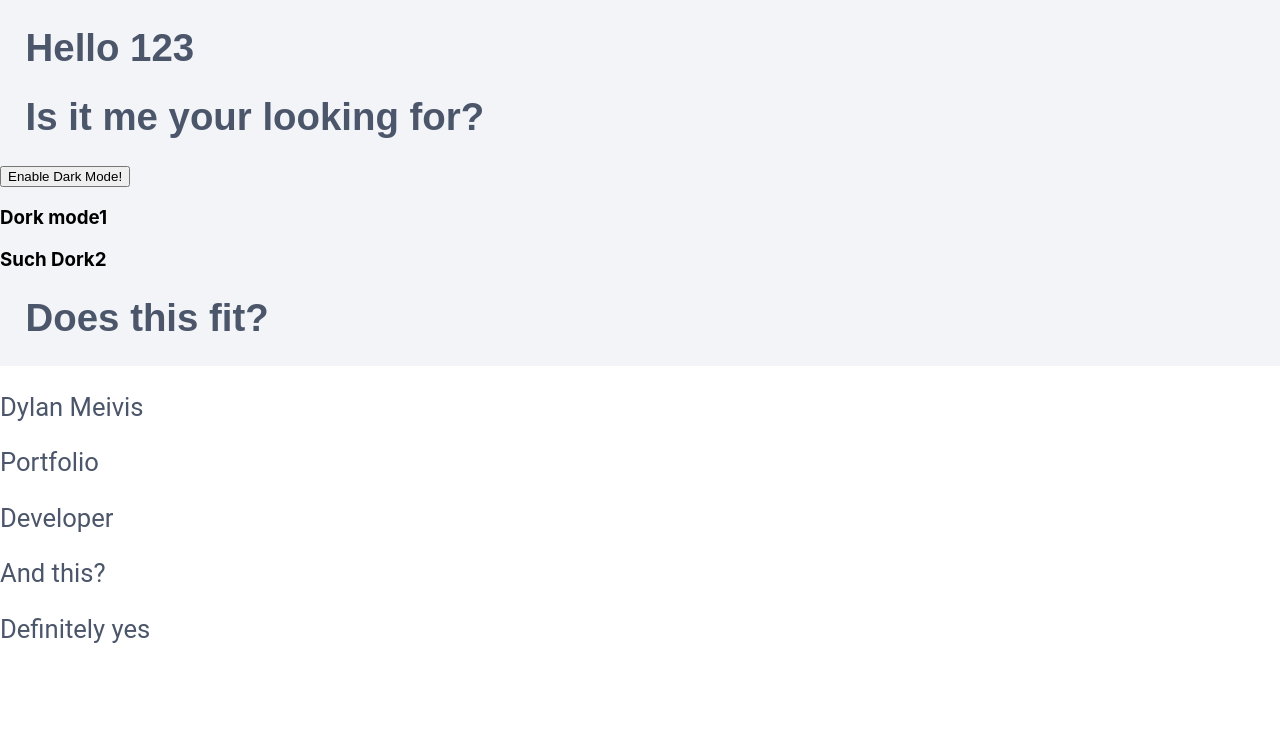
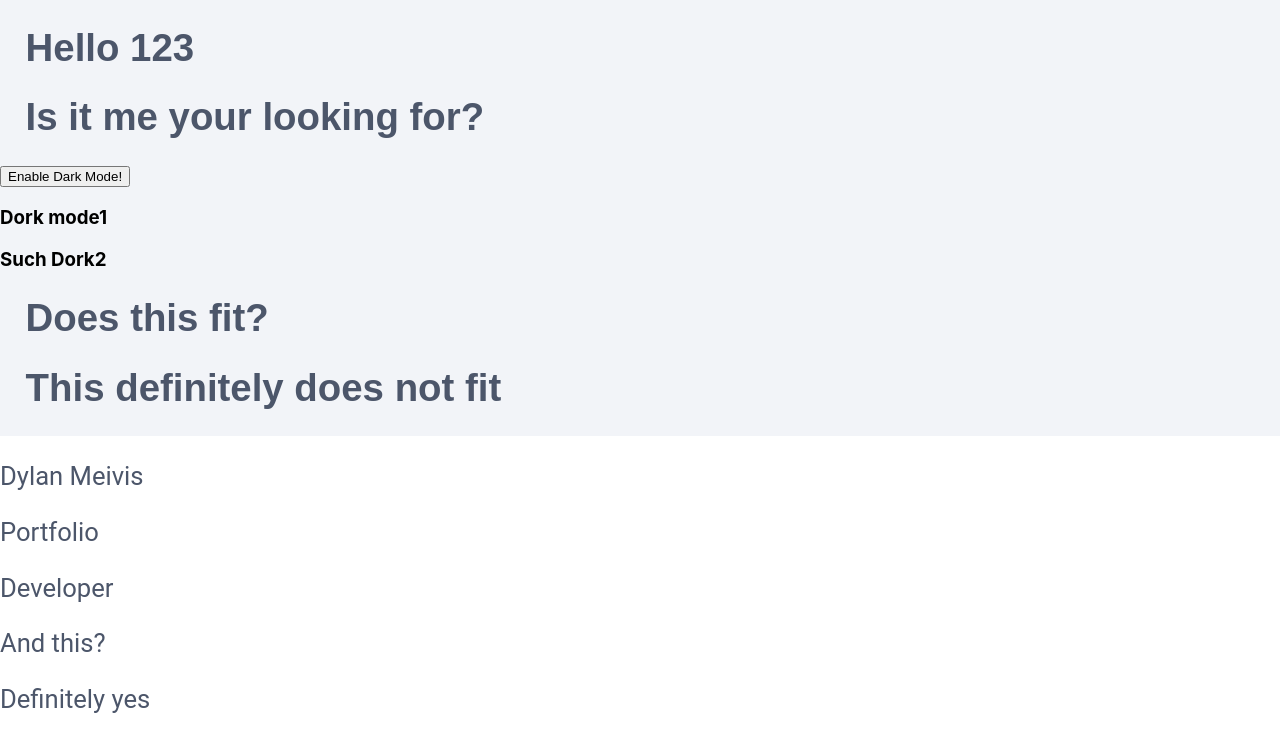
Before and after one commit to DylanMeivis/Portfolio, a React (Create React App) app: page / in a window 1280 px wide. Shown: the top 752 px of the page. Built offline with nearby package versions, Linux system fonts and the light colour scheme.

Commit message:
Update App.js

```diff
--- a/src/App.js
+++ b/src/App.js
@@ -14,6 +14,7 @@ function App() {
             <h3>Dork mode1</h3>
             <h3>Such Dork2</h3>
             <h1>Does this fit?</h1>
+            <h1>This definitely does not fit</h1>
         </div>
         <div className="InformationHeader">
             <h3>Dylan Meivis </h3>
```
